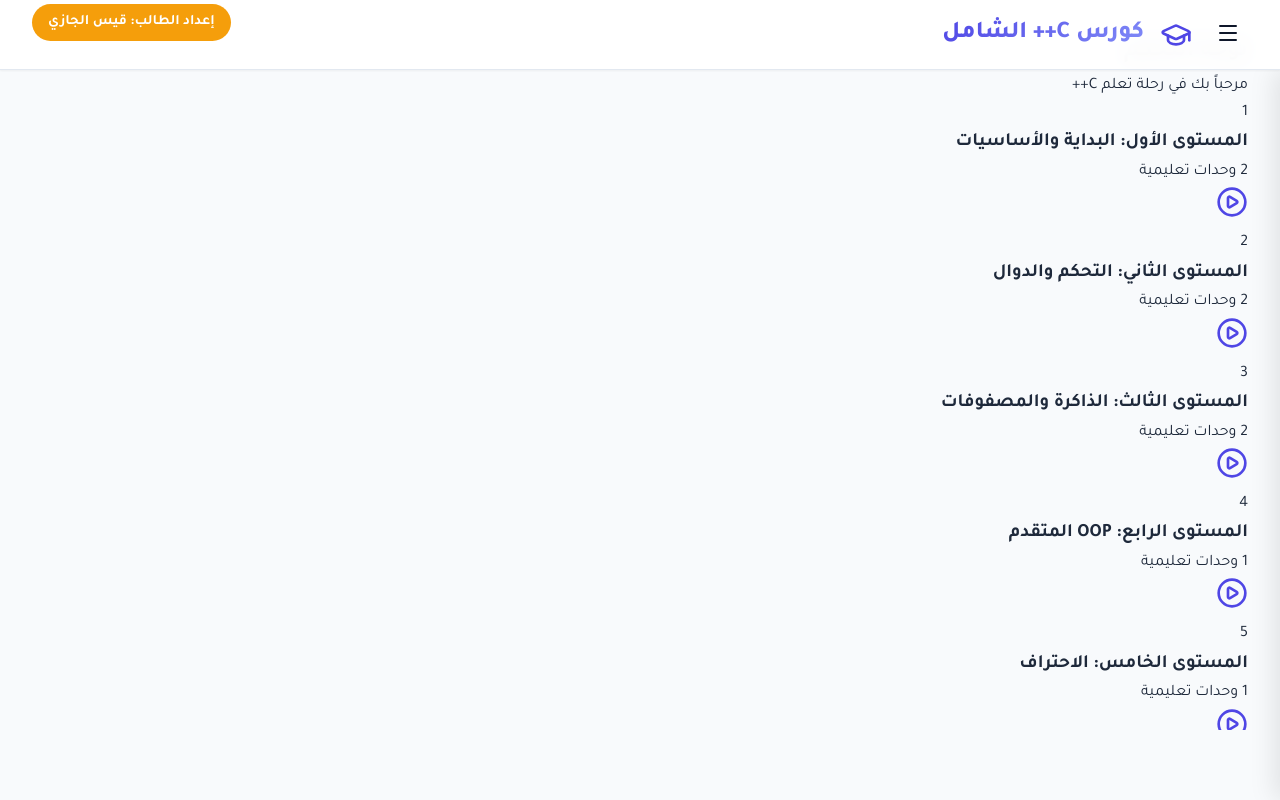
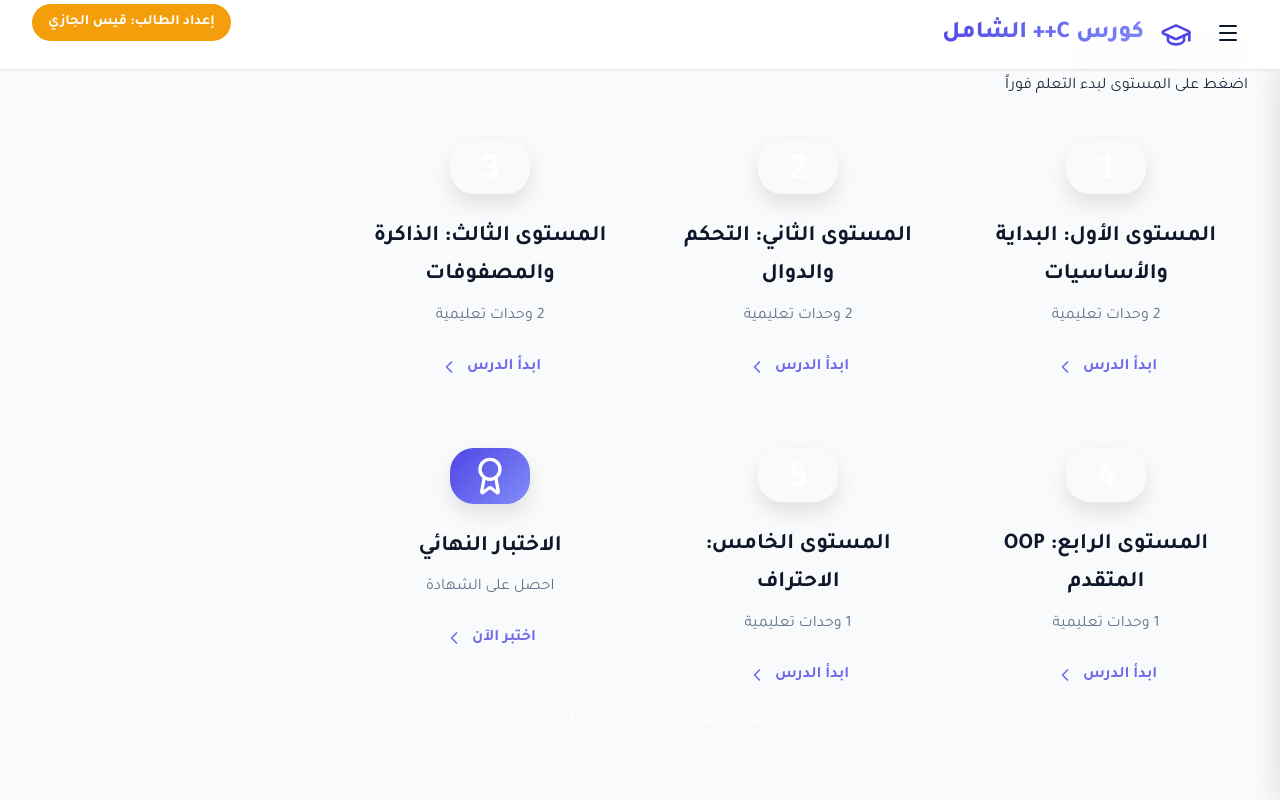
Before and after one commit to qaes26/c, a React (Vite) app: page / in a window 1280 px wide. Both pictures are taken after a click on the button "ابدأ الكورس مجاناً". Built offline with nearby package versions, Linux system fonts and the light colour scheme.

Commit message:
Implement Big Squares Dashboard and Interactive Quiz

```diff
--- a/src/App.jsx
+++ b/src/App.jsx
@@ -69,6 +69,7 @@ const App = () => {
           <LessonView
             lesson={selectedLesson}
             onOpenMenu={() => setIsMobileMenuOpen(true)}
+            onStartLevel={handleSelectLesson}
           />
         )}
       </div>
--- a/src/components/LessonView.jsx
+++ b/src/components/LessonView.jsx
@@ -1,50 +1,71 @@
 import React from 'react';
 import Footer from './Footer';
 import { courseContent } from '../data/courseContent';
-import { BookOpen, Star, ChevronLeft, Award, PlayCircle } from 'lucide-react';
+import { BookOpen, Star, ChevronLeft, Award, PlayCircle, Zap } from 'lucide-react';
 
-const LessonView = ({ lesson, onOpenMenu }) => {
+const LessonView = ({ lesson, onOpenMenu, onStartLevel }) => {
+
+    const handleLevelClick = (level) => {
+        // Find the first lesson of the clicked level
+        if (level.modules && level.modules.length > 0) {
+            const firstModule = level.modules[0];
+            if (firstModule.lessons && firstModule.lessons.length > 0) {
+                const firstLesson = firstModule.lessons[0];
+                if (onStartLevel) {
+                    onStartLevel(firstLesson);
+                }
+            }
+        } else if (onOpenMenu) {
+            // Fallback if no lessons found or it's the exam
+            onOpenMenu();
+        }
+    };
+
     if (!lesson) {
         return (
             <div className="content-area dashboard-view">
                 <div className="dashboard-header">
-                    <h2>لوحة التحكم</h2>
-                    <p>مرحباً بك في رحلة تعلم C++</p>
+                    <h2>مسارك التعليمي</h2>
+                    <p>اضغط على المستوى لبدء التعلم فوراً</p>
                 </div>
 
-                <div className="dashboard-grid">
+                <div className="dashboard-grid big-squares">
                     {courseContent.map((level, index) => (
-                        <div key={level.id} className="app-card" onClick={onOpenMenu} style={{ animationDelay: `${index * 0.1}s` }}>
-                            <div className="card-icon-wrapper" style={{
+                        <div
+                            key={level.id}
+                            className="app-card big-square-card"
+                            onClick={() => handleLevelClick(level)}
+                            style={{ animationDelay: `${index * 0.1}s` }}
+                        >
+                            <div className="card-icon-large" style={{
                                 background: `var(--gradient-${(index % 4) + 1})`
                             }}>
-                                <span className="level-number">{index + 1}</span>
+                                <span className="level-number-large">{index + 1}</span>
                             </div>
 
-                            <div className="card-content">
+                            <div className="card-content-center">
                                 <h3>{level.title}</h3>
                                 <p>{level.modules?.length || 0} وحدات تعليمية</p>
-                                <div className="progress-bar">
-                                    <div className="progress-fill" style={{ width: '0%' }}></div>
-                                </div>
                             </div>
 
-                            <div className="card-action">
-                                <PlayCircle size={32} color="var(--primary)" />
+                            <div className="card-action-center">
+                                <span>ابدأ الدرس</span>
+                                <ChevronLeft size={20} />
                             </div>
                         </div>
                     ))}
 
-                    <div className="app-card final-exam-card" onClick={onOpenMenu}>
-                        <div className="card-icon-wrapper" style={{ background: 'var(--gradient-primary)' }}>
-                            <Award size={24} color="white" />
+                    <div className="app-card big-square-card final-exam-card" onClick={onOpenMenu}>
+                        <div className="card-icon-large" style={{ background: 'var(--gradient-primary)' }}>
+                            <Award size={40} color="white" />
                         </div>
-                        <div className="card-content">
+                        <div className="card-content-center">
                             <h3>الاختبار النهائي</h3>
-                            <p>احصل على شهادة إتمام الكورس</p>
+                            <p>احصل على الشهادة</p>
                         </div>
-                        <div className="card-action">
-                            <ChevronLeft size={24} color="#aaa" />
+                        <div className="card-action-center">
+                            <span>اختبر الآن</span>
+                            <ChevronLeft size={20} />
                         </div>
                     </div>
                 </div>
--- a/src/components/QuizView.jsx
+++ b/src/components/QuizView.jsx
@@ -1,5 +1,6 @@
 import React, { useState } from 'react';
 import { quizQuestions } from '../data/quizData';
+import { CheckCircle, XCircle } from 'lucide-react';
 
 const QuizView = () => {
     const [currentQuestionIndex, setCurrentQuestionIndex] = useState(0);
@@ -10,6 +11,9 @@ const QuizView = () => {
     const totalQuestions = quizQuestions.length;
 
     const handleAnswerSelect = (optionIndex) => {
+        // Prevent changing answer if already answered
+        if (userAnswers[currentQuestion.id] !== undefined) return;
+
         setUserAnswers({
             ...userAnswers,
             [currentQuestion.id]: optionIndex
@@ -67,6 +71,10 @@ const QuizView = () => {
         );
     }
 
+    const isAnswered = userAnswers[currentQuestion.id] !== undefined;
+    const selectedAnswer = userAnswers[currentQuestion.id];
+    const isCorrect = selectedAnswer === currentQuestion.answer;
+
     return (
         <div className="content-area">
             <div className="content-wrapper">
@@ -81,15 +89,31 @@ const QuizView = () => {
                     <h3 style={{ fontSize: '1.3rem', marginBottom: '2rem' }}>{currentQuestion.question}</h3>
 
                     <div className="options-list">
-                        {currentQuestion.options.map((option, index) => (
-                            <div
-                                key={index}
-                                className={`option-card ${userAnswers[currentQuestion.id] === index ? 'selected' : ''}`}
-                                onClick={() => handleAnswerSelect(index)}
-                            >
-                                {option}
-                            </div>
-                        ))}
+                        {currentQuestion.options.map((option, index) => {
+                            let optionClass = 'option-card';
+
+                            if (isAnswered) {
+                                if (index === currentQuestion.answer) {
+                                    optionClass += ' correct';
+                                } else if (index === selectedAnswer) {
+                                    optionClass += ' wrong';
+                                } else {
+                                    optionClass += ' disabled';
+                                }
+                            }
+
+                            return (
+                                <div
+                                    key={index}
+                                    className={optionClass}
+                                    onClick={() => handleAnswerSelect(index)}
+                                >
+                                    <span>{option}</span>
+                                    {isAnswered && index === currentQuestion.answer && <CheckCircle size={20} />}
+                                    {isAnswered && index === selectedAnswer && index !== currentQuestion.answer && <XCircle size={20} />}
+                                </div>
+                            );
+                        })}
                     </div>
 
                     <div style={{ display: 'flex', justifyContent: 'space-between', marginTop: '2rem' }}>
@@ -105,8 +129,8 @@ const QuizView = () => {
                         <button
                             className="btn btn-primary"
                             onClick={handleNext}
-                            disabled={userAnswers[currentQuestion.id] === undefined}
-                            style={{ opacity: userAnswers[currentQuestion.id] === undefined ? 0.5 : 1 }}
+                            disabled={!isAnswered}
+                            style={{ opacity: !isAnswered ? 0.5 : 1 }}
                         >
                             {currentQuestionIndex === totalQuestions - 1 ? 'إنهاء الاختبار' : 'التالي'}
                         </button>
--- a/src/index.css
+++ b/src/index.css
@@ -721,7 +721,137 @@ code {
   margin-bottom: 2.5rem;
 }
 
-/* Mobile Enhancements */
+
+/* ---------------------------------------------------------
+   BIG SQUARES DASHBOARD
+--------------------------------------------------------- */
+.dashboard-grid.big-squares {
+  display: grid;
+  grid-template-columns: repeat(auto-fit, minmax(250px, 1fr));
+  gap: 1.5rem;
+  max-width: 900px;
+}
+
+.big-square-card {
+  display: flex;
+  flex-direction: column;
+  align-items: center;
+  text-align: center;
+  padding: 2.5rem 1.5rem;
+  height: 100%;
+  aspect-ratio: 1/1;
+  /* Create square shape initially */
+  min-height: 280px;
+  justify-content: space-between;
+}
+
+.card-icon-large {
+  width: 80px;
+  height: 80px;
+  border-radius: 24px;
+  display: flex;
+  align-items: center;
+  justify-content: center;
+  color: white;
+  box-shadow: 0 10px 20px rgba(0, 0, 0, 0.1);
+  margin-bottom: 1.5rem;
+  font-size: 2rem;
+  font-weight: 800;
+}
+
+.level-number-large {
+  font-family: 'Fira Code', monospace;
+}
+
+.card-content-center h3 {
+  font-size: 1.4rem;
+  margin-bottom: 0.5rem;
+  color: var(--secondary);
+}
+
+.card-content-center p {
+  color: var(--text-muted);
+}
+
+.card-action-center {
+  margin-top: 1.5rem;
+  display: flex;
+  align-items: center;
+  gap: 0.5rem;
+  font-weight: 700;
+  color: var(--primary);
+  opacity: 0.8;
+  transition: all 0.2s;
+}
+
+.big-square-card:hover .card-action-center {
+  opacity: 1;
+  transform: translateX(-5px);
+}
+
+/* ---------------------------------------------------------
+   QUIZ FEEDBACK STYLES
+--------------------------------------------------------- */
+.option-card {
+  display: flex;
+  justify-content: space-between;
+  align-items: center;
+}
+
+.option-card.correct {
+  border-color: var(--success);
+  background: #dcfce7;
+  color: #166534;
+}
+
+.option-card.wrong {
+  border-color: var(--error);
+  background: #fee2e2;
+  color: #991b1b;
+}
+
+.option-card.disabled {
+  opacity: 0.6;
+  cursor: not-allowed;
+  pointer-events: none;
+}
+
+/* Mobile Tweaks for Big Squares */
+@media (max-width: 768px) {
+  .dashboard-grid.big-squares {
+    grid-template-columns: 1fr;
+    /* Stack on mobile */
+  }
+
+  .big-square-card {
+    aspect-ratio: auto;
+    /* Remove fixed square ratio on mobile for better fit */
+    flex-direction: row;
+    padding: 1.5rem;
+    min-height: auto;
+    text-align: right;
+    align-items: center;
+    gap: 1.5rem;
+  }
+
+  .card-icon-large {
+    width: 60px;
+    height: 60px;
+    margin-bottom: 0;
+    font-size: 1.5rem;
+  }
+
+  .card-content-center {
+    flex: 1;
+    text-align: right;
+  }
+
+  .card-action-center {
+    display: none;
+    /* Hide 'Start' text on mobile small cards to save space */
+  }
+}
+
 @media (max-width: 768px) {
   :root {
     --header-height: 60px;
```
